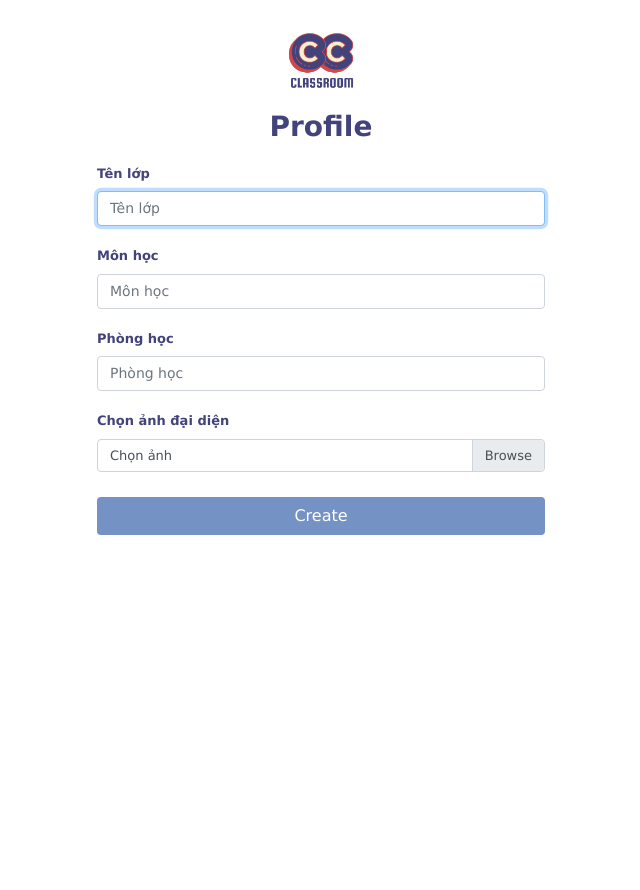
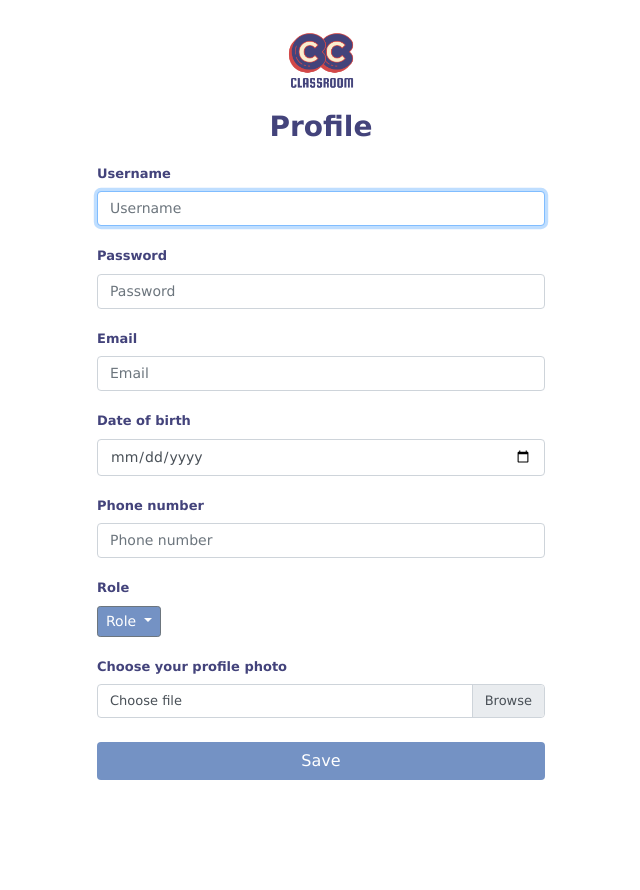
Before and after one commit to tpnanh/CCClassroom, a PHP site: page /profile/profile.html in a window 1280 px wide. Shown: the whole page, without its empty margins (319-959 px from the left). Before the commit the page ends 535 px from the top, so only its background shows below. Run offline with PHP 8.4, Linux system fonts and the light colour scheme.

Commit message:
Done profile layout

```diff
--- a/profile/profile.html
+++ b/profile/profile.html
@@ -1,7 +1,7 @@
 <!DOCTYPE html>
 <html lang="en">
 <head>
-    <title>Create Classroom - CC Classroom</title>
+    <title>Profile - CC Classroom</title>
     <meta charset="utf-8">
 	<meta name="viewport" content="width=device-width, initial-scale=1">
 	<link rel="shortcut icon" type="image/x-icon" href="img/thumbnail.ico" />
@@ -77,33 +77,61 @@
 			margin-top: 15px;
 			font-size: 15px;
 		}
+
+		.dropdown{
+			display: flex;
+			justify-content: flex-start;
+		}
+		.dropdown-menu{
+			font-size: 14px;
+		}
 	</style>
 </head>
 <body class="text-center">
 
 	<form method="post" class="form-signin" onsubmit='checkInformation();return false' enctype="multipart/form-data">
 		<img src="../img/icon.png" alt="icon" width="auto" height="60">
-		<h3 class="createClass"><b>Profile</b></h3>
+		<h3 class="userProfile"><b>Profile</b></h3>
 
-		<label for="className" >Tên lớp</label>
-		<input type="text" name="className" id="className" class="form-control" placeholder="Tên lớp" required autofocus>
+		<label for="user-name">Username</label>
+		<input type="text" name="user-name" id="username" class="form-control" placeholder="Username" required autofocus>
 
-		<label for="subject" > Môn học</label>
-		<input type="text" name="subject" id="subject" class="form-control" placeholder="Môn học" required >
+		<label for="user-password">Password</label>
+		<input type="text" name="user-password" id="user-password" class="form-control" placeholder="Password" required >
 
-		<label for="classRoom" >Phòng học</label>
-		<input type="text" name="classRoom" id="classRoom" class="form-control" placeholder="Phòng học" required>
+		<label for="user-email">Email</label>
+		<input type="email" name="user-email" id="user-email" class="form-control" placeholder="Email" required>
 
-		<label for="custom-file" >Chọn ảnh đại diện</label>
-		<div class="custom-file">
-			<label class="custom-file-label" for="custom-file">Chọn ảnh</label>
-			<input type='file' name="custom-file" class="custom-file-input" id="custom-file" accept="image/*" required>
+		<label for="user-date-of-birth" >Date of birth</label>
+		<input type="date" name="user-date-of-birth" id="user-date-of-birth" class="form-control" placeholder="Date of birth" required>
 
+		<label for="user-phone-number">Phone number</label>
+		<input type="tel" name="user-phone-number" id="user-phone-number" class="form-control" placeholder="Phone number"
+		pattern="[0-9]{10}" required>
+
+		<label for="user-role">Role</label>
+		<div class="dropdown" >
+			<button class="btn btn-sm btn-secondary dropdown-toggle" style="margin-top: 0px" type="button" id="user-role" data-toggle="dropdown" aria-haspopup="true" aria-expanded="false">
+			Role
+			</button>
+			<div class="dropdown-menu" aria-labelledby="user-role">
+				<a class="dropdown-item" href="#">Admin</a>
+				<div class="dropdown-divider"></div>
+				<a class="dropdown-item" href="#">Student</a>
+				<div class="dropdown-divider"></div>
+				<a class="dropdown-item" href="#">Teacher</a>
+			</div>
 		</div>
 
-		<button class="btn btn-md btn-block" type="submit" name="submit">Create</button>
+		<label for="custom-file">Choose your profile photo</label>
+		<div class="custom-file">
+			<label class="custom-file-label" for="custom-file">Choose file</label>
+			<input type='file' name="custom-file" class="custom-file-input" id="custom-file" accept="image/*" required>
+		</div>
 
-		<div class="alert alert-success" style="display: none;" id="alter-success">Class has been created</div>
+		<button class="btn btn-md btn-block" type="submit" name="submit">Save</button>
+
+		<div class="alert alert-success" style="display: none;" id="alter-success">Information has been saved</div>
 		<div class="alert alert-danger" style="display: none;" id="alter-error"></div>
 	</form>
 
```
Also changed, not shown: createClassroom/createClassroom.html (+6 -13 lines), home.php (+17 -4 lines), signUp/sign_up.html (+8 -9 lines).
